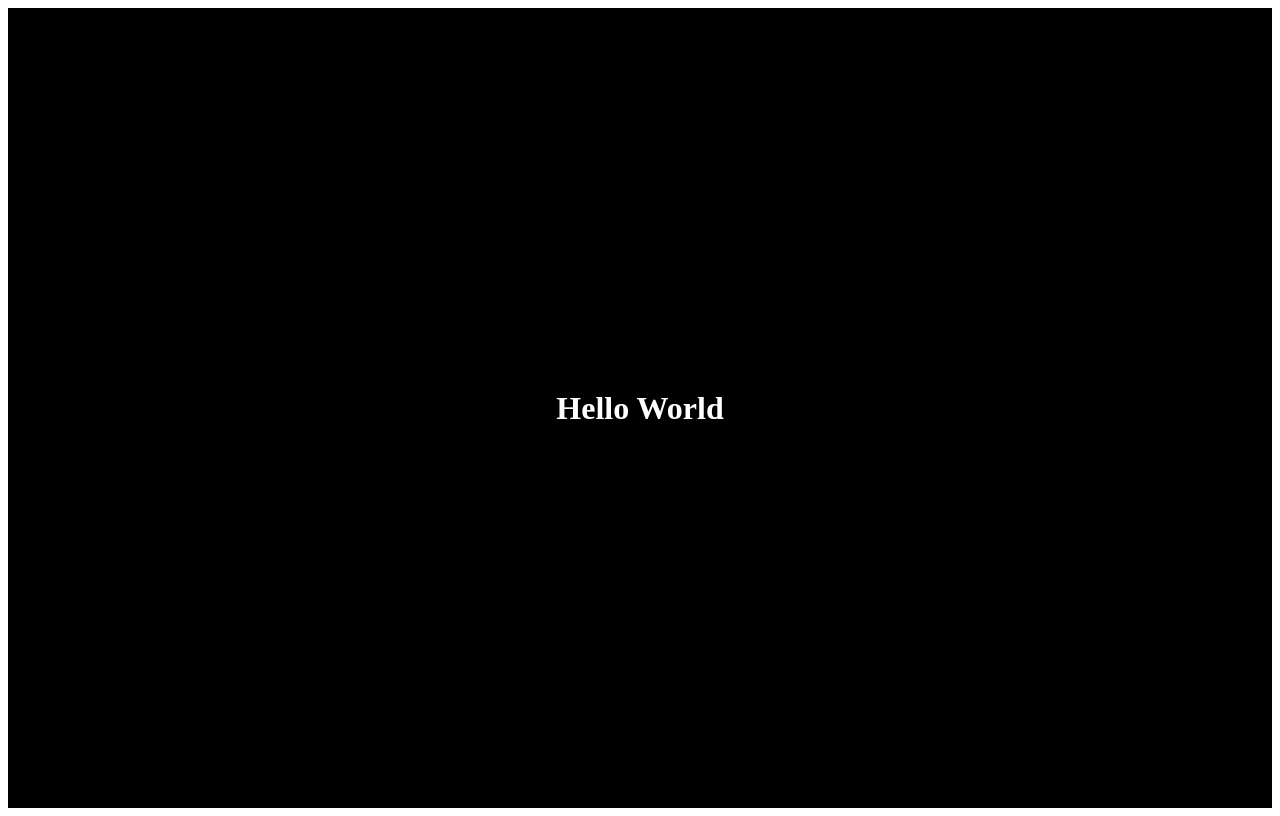
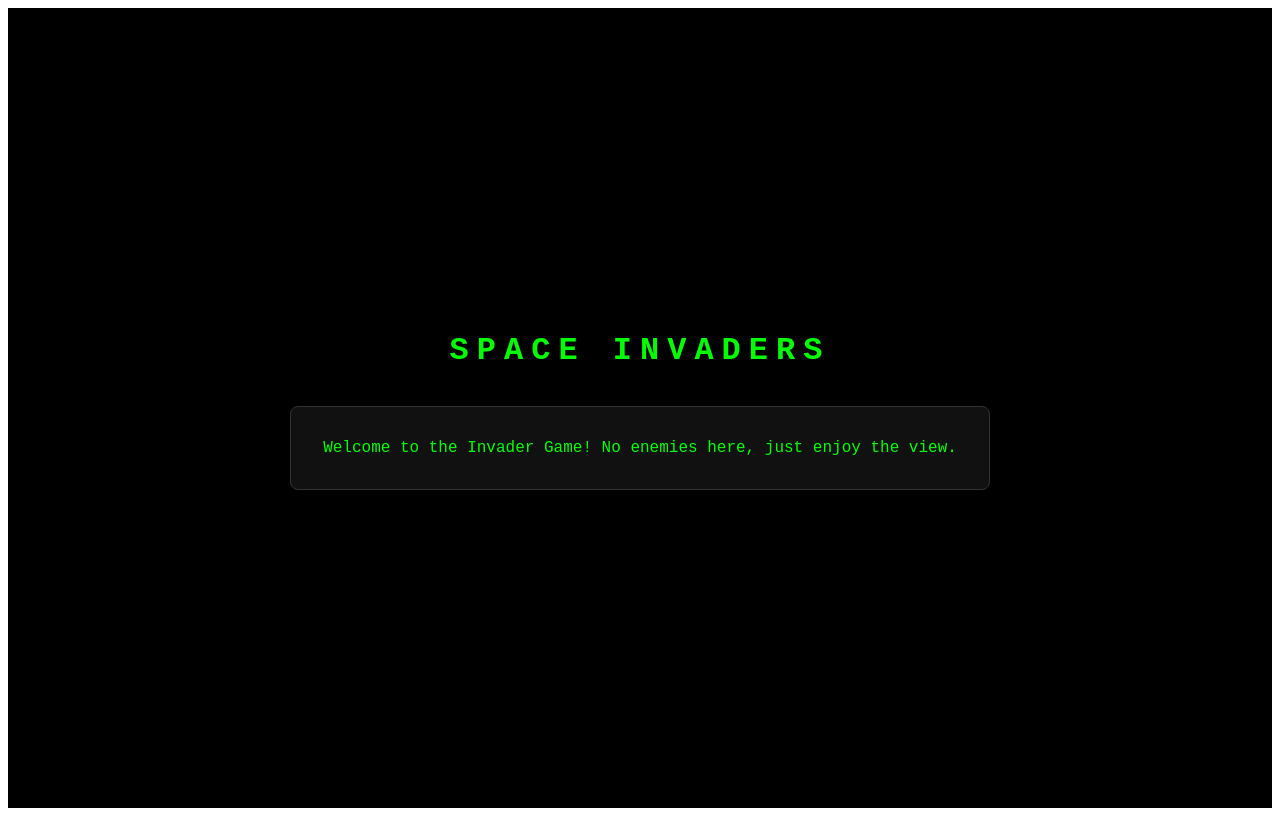
Before and after one commit to glassmonkey/agent-worker, a Next.js app in the folder app/: page / in a window 1280 px wide. Built offline with nearby package versions, Linux system fonts and the light colour scheme.

Commit message:
feat: update invader game to remove enemies and add welcome message (#32)
* feat(ui): インベーダーゲーム風のUIに変更

* feat: update invader game to remove enemies and add welcome message

```diff
--- a/app/src/app/page.module.css
+++ b/app/src/app/page.module.css
@@ -5,7 +5,92 @@
   align-items: center;
   justify-content: center;
   background-color: #000;
-  color: #fff;
+  color: #0f0;
+  font-family: 'Courier New', monospace;
+}
+
+.gameContainer {
+  display: flex;
+  flex-direction: column;
+  align-items: center;
+  gap: 2rem;
+}
+
+.invader {
+  width: 100px;
+  height: 100px;
+  position: relative;
+  animation: hover 2s infinite ease-in-out;
+}
+
+.invaderBody {
+  width: 80px;
+  height: 40px;
+  background-color: #0f0;
+  position: absolute;
+  top: 20px;
+  left: 10px;
+  display: flex;
+  justify-content: space-around;
+  align-items: center;
+}
+
+.invaderEye {
+  width: 15px;
+  height: 15px;
+  background-color: #000;
+  border-radius: 50%;
+}
+
+.invaderLegs {
+  position: absolute;
+  bottom: 20px;
+  left: 0;
+  width: 100%;
+  display: flex;
+  justify-content: space-between;
+  padding: 0 5px;
+}
+
+.leg {
+  width: 10px;
+  height: 20px;
+  background-color: #0f0;
+  animation: legMove 1s infinite alternate;
+}
+
+.gameTitle {
+  font-size: 2rem;
+  letter-spacing: 0.5rem;
+  text-transform: uppercase;
+  animation: blink 1s infinite;
+}
+
+@keyframes hover {
+  0%, 100% {
+    transform: translateY(0);
+  }
+  50% {
+    transform: translateY(-20px);
+  }
+}
+
+@keyframes legMove {
+  from {
+    height: 20px;
+  }
+  to {
+    height: 15px;
+  }
+}
+
+@keyframes blink {
+  0%, 49% {
+    opacity: 1;
+  }
+  50%, 100% {
+    opacity: 0.5;
+  }
 }
 
 .counter {
--- a/app/src/app/page.tsx
+++ b/app/src/app/page.tsx
@@ -5,7 +5,10 @@
 export default function Home() {
   return (
     <main className={styles.main}>
-      <h1>Hello World</h1>
+      <div className={styles.gameContainer}>
+        <h1 className={styles.gameTitle}>SPACE INVADERS</h1>
+      </div>
+      <p className={styles.counter}>Welcome to the Invader Game! No enemies here, just enjoy the view.</p>
     </main>
   )
 }
```
Also changed, not shown: 1 other file (tests, documents, lock files or other folders).
